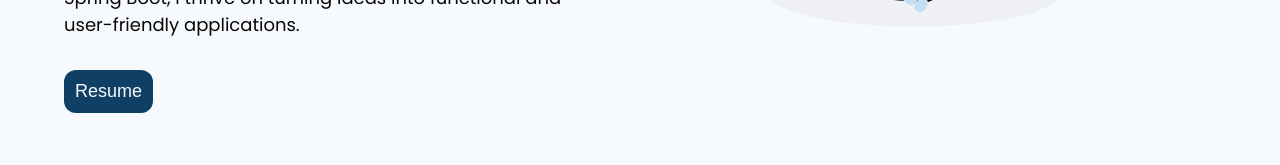
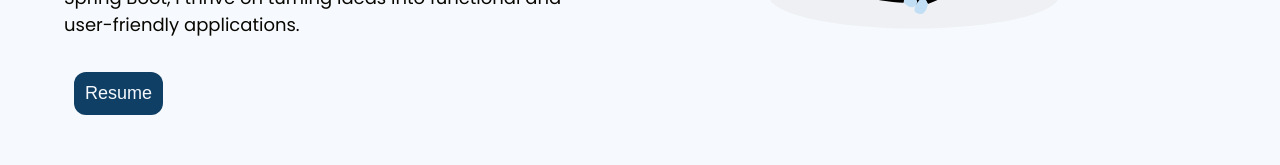
Before and after one commit to jonasmachados/portfolio, a React (Create React App) app: page / in a window 1280 px wide. Shown: the part 531-696 px from the top of the page. Built offline with nearby package versions, Linux system fonts and the light colour scheme; no server answers; a web font is replaced by a local one.

Commit message:
:bug: fix: Resolve mouseover opacity bug by adding overflow-y and margin to button.css

```diff
--- a/src/styles/button.css
+++ b/src/styles/button.css
@@ -1,7 +1,8 @@
 .button-container {
   display: flex;
   flex-direction: row;
-  justify-content: space-around;
+  justify-content: center;
+  overflow-y: auto;
 }
 
 .button {
@@ -14,6 +15,6 @@
   border: 1px solid transparent;
   justify-content: center;
   padding: 10px;
-  margin: 0;
+  margin: 2px 10px;
   width: auto;
 }
```
